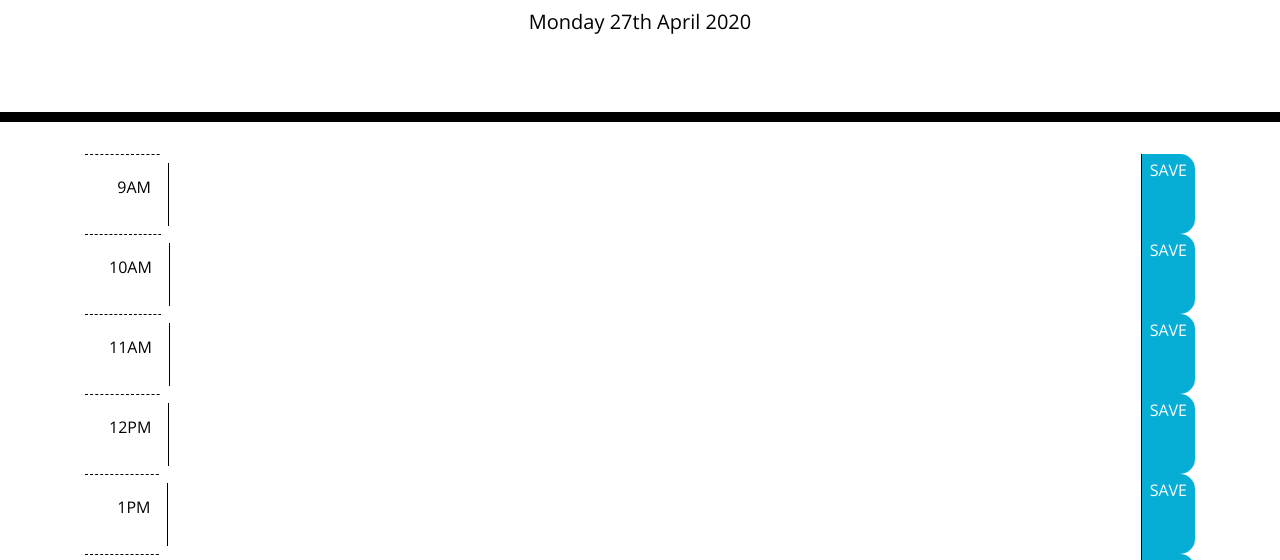
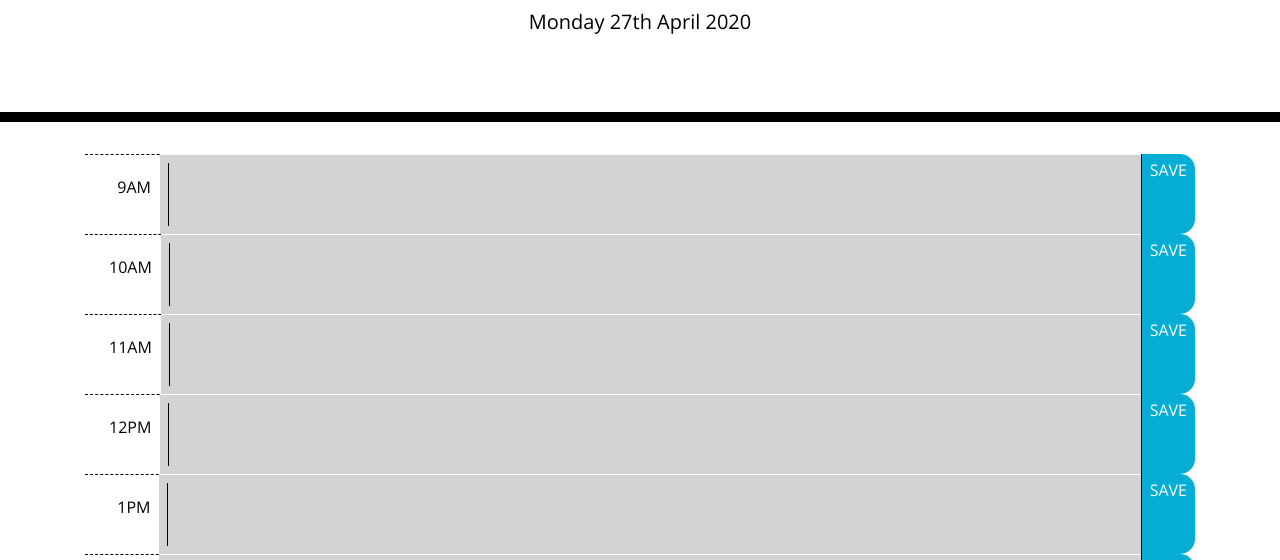
Before and after one commit to MikelTafalla/Work_Day_Scheduler_Mikel, a plain HTML site: page index.html in a window 1280 px wide. Shown: the part 182-742 px from the top of the page. Drawn offline with nearby package versions, Linux system fonts and the light colour scheme.

Commit message:
Added function to load JS after loading browser. Added Conditionals for colors and pseudocode

```diff
--- a/assets/script.js
+++ b/assets/script.js
@@ -1,3 +1,50 @@
 //Before the Planner. Target currentDay "p" using jQuery and add current day using moment.js
 var currentDay = moment().format("dddd Do MMMM YYYY");
+//Current day is display at the top of the page at loading browser
 $("#currentDay").text(currentDay)
+
+//Create global Scope variables
+var hoursMilitary = moment().format("H");
+var tableRows = $(".row");
+console.log(tableRows);
+var hoursArray = [9, 10, 11, 12, 13, 14, 15, 16, 17];
+//Create global function so JS runs after html is loaded
+$(document).ready(function(){
+    //Timeblocks are created on HTML using a FlexBox and a textarea tag that allows us to write our to-dos for the day
+
+
+
+    //Connect time colums to moment.js so we can color code our tasks columns according to past, present, future
+    //Create a for loop so all hoursArray are compared against the variable hoursMilitary
+
+    for (var i = 0; i < hoursArray.length; i++) {
+        //Change the hoursMilitary string into a number ans save it in hoursMilitaryNumType for conditional to be valid.
+        var hoursMilitaryNumType = parseInt(hoursMilitary);
+        var AllHoursHTML = hoursArray[i];
+        console.log(AllHoursHTML);
+        var RowsLoop = tableRows[i];
+        console.log(RowsLoop);
+        if (AllHoursHTML === hoursMilitaryNumType) {
+            $(RowsLoop).addClass("present");
+
+        }
+        if (AllHoursHTML < hoursMilitary) {
+            $(RowsLoop).addClass("past");
+
+        }
+        if (AllHoursHTML > hoursMilitary) {
+            $(RowsLoop).addClass("future");
+
+
+        }
+    }
+    //when I click the save button, the task is stored on localStorage
+
+    //when I refresh the page the task from local storage are retrieve and displayed
+
+    //At the end of the day I can click a button to clear the local storage for the next day
+
+
+
+
+}) // Curlybrackets of readyfunction
```
Also changed, not shown: index.html (+1 -2 lines).
